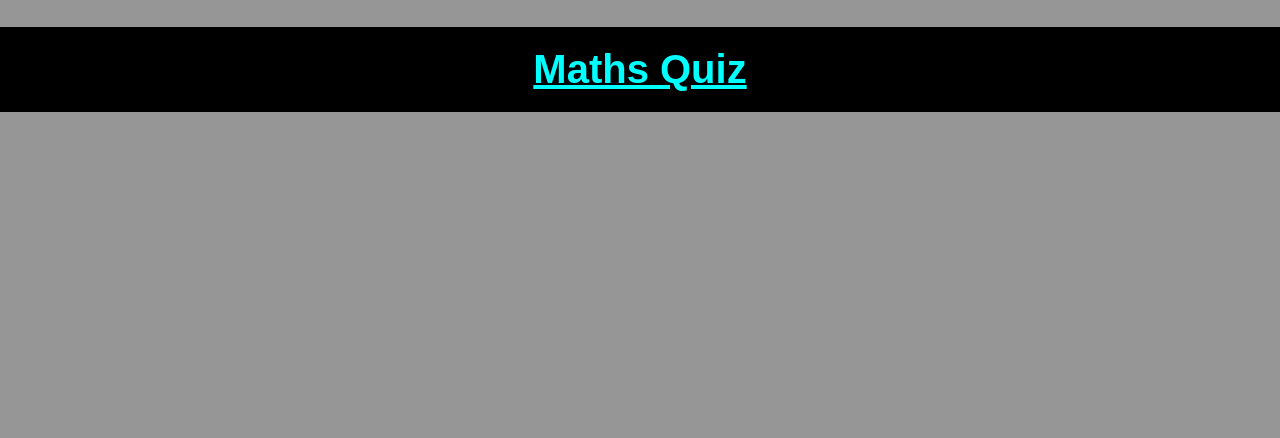
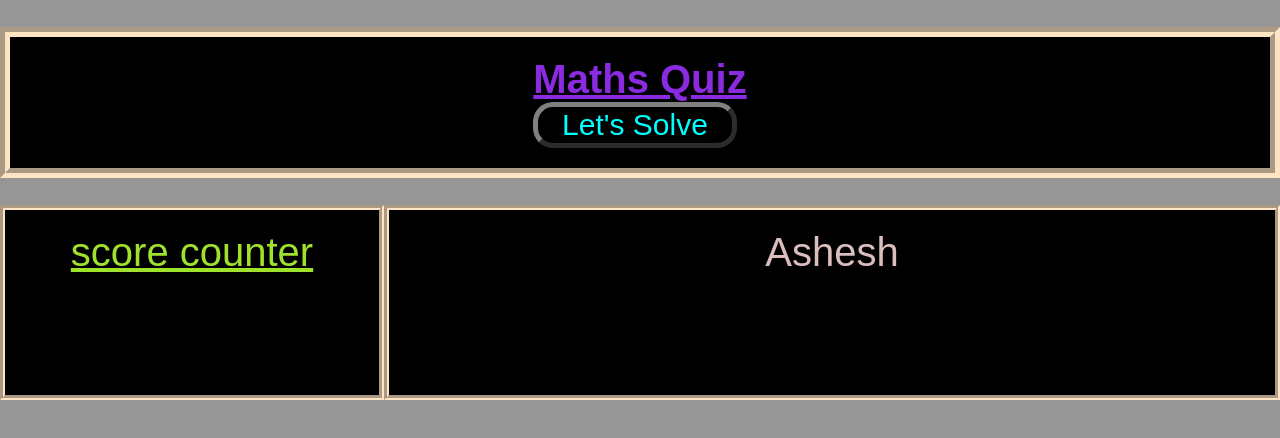
Before and after one commit to Ashesh9/Quiz, a plain HTML site: page index.html in a window 1280 px wide. Drawn offline with Linux system fonts and the light colour scheme.

Commit message:
Prepare Var and arrays

```diff
--- a/index.html
+++ b/index.html
@@ -3,9 +3,22 @@
 
 <head>
     <meta charset="UTF-8">
+    <meta name="viewport" content="width=device-width, initial-scale=1"/>
     <title>Quiz</title>
-    <link rel="stylesheet" type="text/css" href="./style.css">
+    <link rel="stylesheet" href="./style.css">
 </head>
 <body>
-    <h1>Maths Quiz</h1>
-    <div class="container"></div>
+    <h1>Maths Quiz
+    <button id="Start">Let's Solve</button>
+    </h1>
+    <main>
+
+        <aside>score counter</aside>
+        <section>
+            <div input type="text" id="play">Ashesh</div>
+            <p id="counter"></p>
+        </section>
+    </main>
+    <script src="./j.js"></script>
+</body>
+</html>
--- /dev/null
+++ b/j.js
@@ -0,0 +1,48 @@
+var questions = document.getElementById("#play");
+var playbtn = document.querySelector("#Start");
+var ask = document.getElementById("#ask");
+var iswin = true;
+
+var questions = [
+  "How much is 2+4:",
+  "How much is 20-3:",
+  "How much is 3*5:",
+  "How much is 50/2:",
+];
+var answers = [question1, question2, question3, question4];
+var question1 = [6, 3, 5, 2];
+var question2 = [10, 9, 12, 17];
+var question3 = [15, 13, 14, 18];
+var question4 = [25, 21, 22, 23];
+var rightanswers = [6, 17, 15, 25];
+
+function letsCalculate() {
+  //event.preventDefault();
+  var asked = "";
+  for (var i = 0; i < questions.length; i++) {
+    asked += questions[i];
+    console.log(questions[i]);
+  }
+  return asked;
+}
+function Quiz() {
+  var abc = letsCalculate();
+  var xyz = document.querySelector("#play");
+  xyz.textContent = abc;
+}
+
+playbtn.addEventListener("click", Quiz);
+//playbtn.addEventListener("click", letsCalculate);
+
+//function letsCalculate(event) {
+//event.preventDefault();
+//if (timer >= 0 && iswin === true) {
+//let ask = "";
+//for (var i = 0; i < questions.length; i++) {
+/// ask.textContent = questions[i];
+///console.log(questions[i]);
+//}
+//}
+//return ask;
+//}
+//letsCalculate.addEventListener("click", letsCalculate);
--- a/style.css
+++ b/style.css
@@ -3,7 +3,7 @@
 }
 html,
 body {
-  max-width: device-width;
+  max-width: 100%;
   height: 100%;
   margin: 0;
   padding: 0;
@@ -15,8 +15,77 @@ h1 {
   font-family: Arial, Helvetica, sans-serif;
   font-size: 40px;
   background-color: black;
-  color: aqua;
+  color: blueviolet;
   text-align: center;
   text-decoration: underline;
   padding: 20px;
+  display: flex;
+  flex-direction: column;
+  align-content: center;
+  flex-wrap: wrap;
+  border: 10px;
+  border-style: groove;
+  box-shadow: 10px;
+  border-color: bisque;
 }
+#Start {
+  font-family: Arial, Helvetica, sans-serif;
+  font-size: 30px;
+  background-color: black;
+  color: aqua;
+  text-align: center;
+  border-radius: 20px;
+  font-size: 30px;
+  margin-right: 10px;
+  box-shadow: 3px;
+  border-color: grey;
+  border-width: 5px;
+  text-decoration: underline;
+  text-decoration-color: black;
+}
+main {
+  display: flex;
+  flex-direction: row;
+}
+aside {
+  font-family: Arial, Helvetica, sans-serif;
+  font-size: 40px;
+  background-color: black;
+  color: rgb(159, 226, 43);
+  text-align: center;
+  text-decoration: underline;
+  padding: 20px;
+  display: flex;
+  flex-direction: column;
+  align-content: center;
+  flex-wrap: wrap;
+  width: 30%;
+  border: 5px;
+  border-style: groove;
+  box-shadow: 10px;
+  border-color: bisque;
+}
+section {
+  font-family: Arial, Helvetica, sans-serif;
+  font-size: 40px;
+  background-color: black;
+  color: rgb(134, 88, 181);
+  text-align: center;
+  padding: 20px;
+  display: flex;
+  flex-direction: column;
+  align-content: center;
+  flex-wrap: wrap;
+  width: 70%;
+  border: 5px;
+  border-style: groove;
+  box-shadow: 10px;
+  border-color: bisque;
+}
+#counter {
+  font-size: 50px;
+  color: white;
+}
+#play {
+  color: rgb(218, 189, 189);
+}
```
